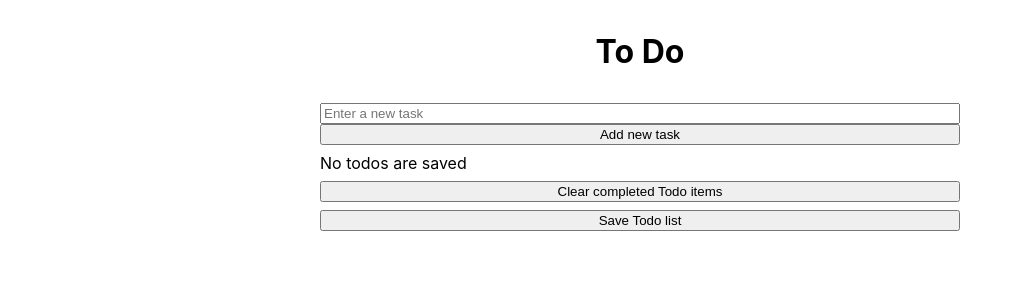
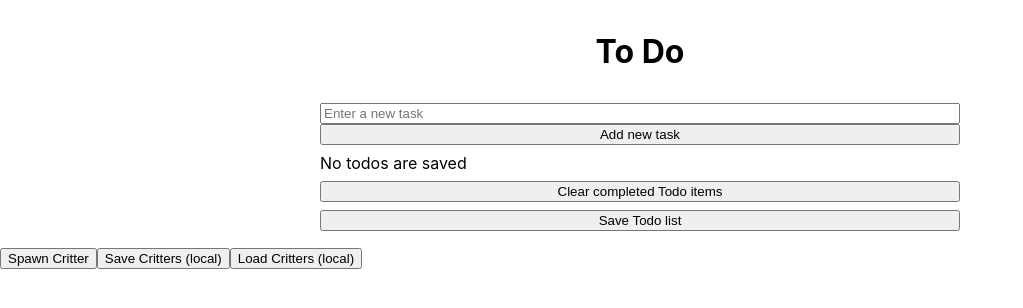
Before and after one commit to Wolven531/react-hooks-todo, a React app: page / in a window 1280 px wide. Shown: the top 308 px of the page, without its empty margins (0-1023 px from the left). Built offline with nearby package versions, Linux system fonts and the light colour scheme.

Commit message:
Use CritterList

```diff
--- a/src/App.tsx
+++ b/src/App.tsx
@@ -1,5 +1,6 @@
 import React, { useEffect, useState } from 'react'
 
+import { CritterList } from './CritterList'
 import { TodoList } from './TodoList'
 import { TodoModel } from './TodoModel'
 
@@ -77,6 +78,7 @@ const App = () => {
 				clearCompletedTodos={clearCompletedTodos}
 				toggleTodo={toggleTodo}
 			/>
+			<CritterList />
 			{/*
 			<div>
 				<p>Money: ${money.toFixed(2)}</p>
```
